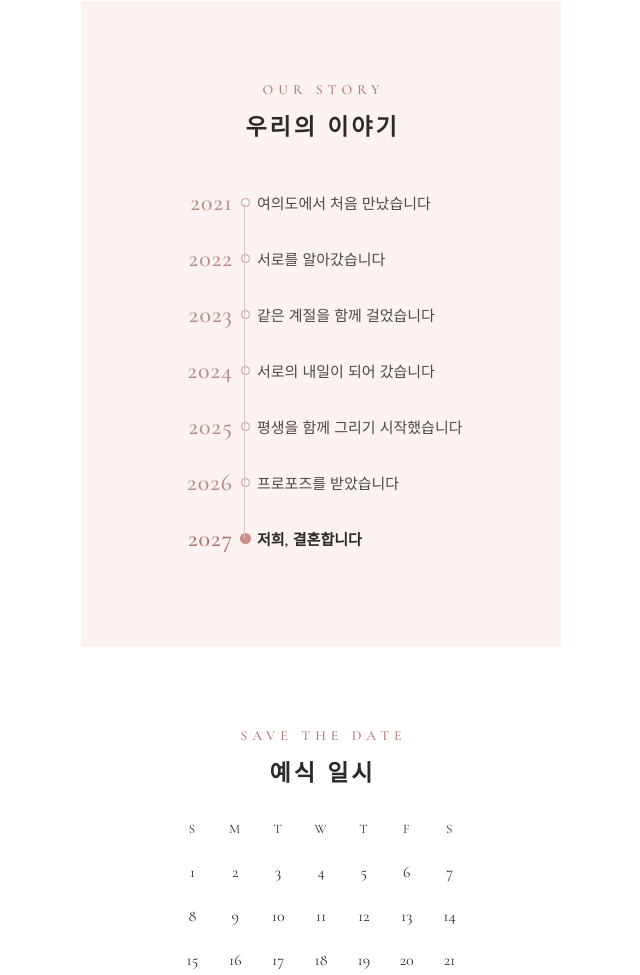
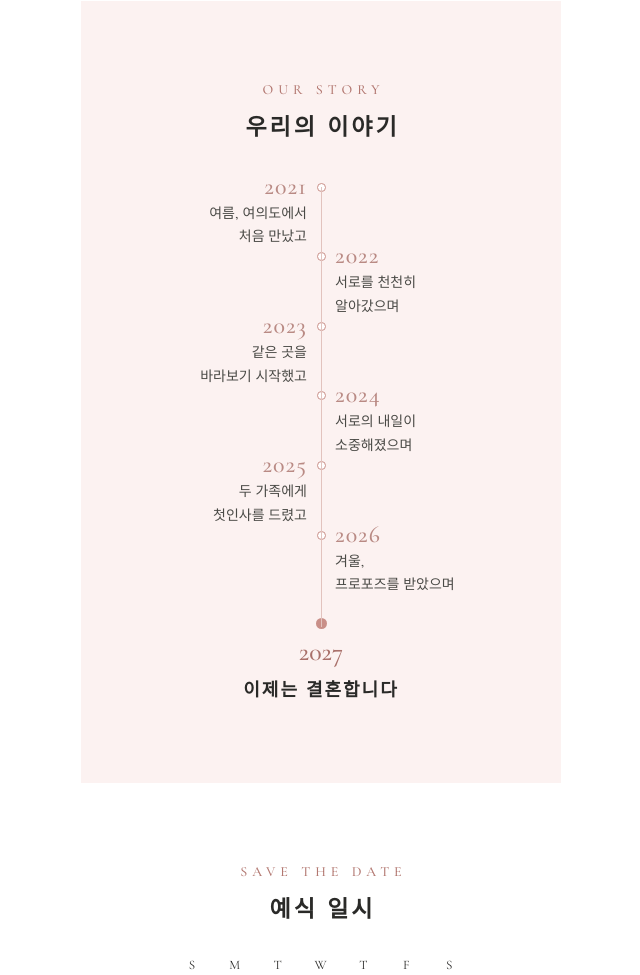
Before and after one commit to jaeyun-jeongin/Jaeyun-jeongin.github.io, a plain HTML site: page index.html in a window 1280 px wide. Shown: the part 2688-3663 px from the top of the page, without its empty margins (319-959 px from the left). Drawn offline with nearby package versions, Linux system fonts and the light colour scheme; a web font is replaced by a local one.

Commit message:
타임라인 문구 수정 및 좌우 지그재그 배치
Co-Authored-By: Claude Opus 5.5 <noreply@anthropic.com>
Claude-Session: https://claude.ai/code/session_014x3DoSBryz5Xt6sjpw67QT

```diff
--- a/index.html
+++ b/index.html
@@ -41,8 +41,8 @@ button{font-family:inherit;cursor:pointer}
 .hero-name{animation:spread 1.5s cubic-bezier(.2,.7,.2,1) both}
 @keyframes spread{from{opacity:0;letter-spacing:28px;filter:blur(5px)}}
 .hero-fade{animation:fade 1.2s ease both}
-.reveal .tl-item{opacity:0;transform:translateX(-18px);transition:opacity .7s ease,transform .8s cubic-bezier(.2,.8,.2,1)}.reveal.in .tl-item{opacity:1;transform:none}
-.reveal .tl-line{transform:scaleY(0);transform-origin:top;transition:transform 1.4s cubic-bezier(.4,0,.2,1) .2s}.reveal.in .tl-line{transform:none}
+.reveal .tl-item{opacity:0;transition:opacity .8s ease,transform .9s cubic-bezier(.2,.8,.2,1)}.reveal .tl-l{transform:translateX(-24px)}.reveal .tl-r{transform:translateX(24px)}.reveal .tl-end{transform:translateY(16px) scale(.96)}.reveal.in .tl-item{opacity:1;transform:none}
+.reveal .tl-line{transform:scaleY(0);transform-origin:top;transition:transform 1.6s cubic-bezier(.4,0,.2,1) .2s}.reveal.in .tl-line{transform:none}
 @keyframes cue{0%,100%{transform:translateY(0);opacity:.5}50%{transform:translateY(6px);opacity:1}}
 .cue{animation:cue 1.8s ease-in-out infinite}
 @media (prefers-reduced-motion: reduce){main *{animation:none!important}.reveal *,.reveal>*,.reveal .tl-item{opacity:1!important;transform:none!important;filter:none!important;clip-path:none!important;transition:none!important}}
@@ -144,42 +144,60 @@ button{font-family:inherit;cursor:pointer}
 <p class="sec-en" style="margin: 0; font-family: 'Cormorant Garamond', serif; font-size: 14px; font-weight: 500; letter-spacing: 5px; padding-left: 5px; color: #B27770">OUR STORY</p>
 <h2 class="sec-ko" style="margin: 0; font-size: 23px; font-weight: 700; letter-spacing: 3px; padding-left: 3px; color: #2A2A28">우리의 이야기</h2>
 </div>
-<div style="position: relative; width: 100%; max-width: 320px">
-<div aria-hidden="true" class="tl-line" style="position: absolute; left: 83px; top: 28px; bottom: 28px; width: 1px; background: #E2C3BE"></div>
-<div class="tl-item" style="display: grid; grid-template-columns: 72px 24px minmax(0, 1fr); align-items: center; min-height: 56px; transition-delay: 0.30s">
-<span style="font-family: 'Cormorant Garamond', serif; font-size: 24px; font-weight: 500; letter-spacing: 1px; text-align: right; color: #B98A84">2021</span>
-<span style="display: flex; justify-content: center"><span style="width: 9px; height: 9px; border-radius: 5px; background: #FFFFFF; border: 1.5px solid #C98F88; box-sizing: border-box"></span></span>
-<span style="font-size: 15px; color: #4A4A46; white-space: nowrap">여의도에서 처음 만났습니다</span>
+<div style="position: relative; width: 100%; max-width: 330px">
+<div aria-hidden="true" class="tl-line" style="position: absolute; left: 50%; top: 12px; bottom: 76px; width: 1px; margin-left: -0.5px; background: #E2C3BE"></div>
+<div class="tl-item tl-l" style="display: grid; grid-template-columns: minmax(0, 1fr) 28px minmax(0, 1fr); align-items: start; padding-bottom: 0; transition-delay: 0.30s">
+<div style="display: flex; flex-direction: column; gap: 4px; align-items: flex-end; text-align: right">
+<span style="font-family: 'Cormorant Garamond', serif; font-size: 24px; font-weight: 500; line-height: 1; letter-spacing: 1px; color: #B98A84">2021</span>
+<span style="font-size: 14px; line-height: 1.7; color: #4A4A46; white-space: nowrap">여름, 여의도에서<br>처음 만났고</span>
 </div>
-<div class="tl-item" style="display: grid; grid-template-columns: 72px 24px minmax(0, 1fr); align-items: center; min-height: 56px; transition-delay: 0.42s">
-<span style="font-family: 'Cormorant Garamond', serif; font-size: 24px; font-weight: 500; letter-spacing: 1px; text-align: right; color: #B98A84">2022</span>
-<span style="display: flex; justify-content: center"><span style="width: 9px; height: 9px; border-radius: 5px; background: #FFFFFF; border: 1.5px solid #C98F88; box-sizing: border-box"></span></span>
-<span style="font-size: 15px; color: #4A4A46; white-space: nowrap">서로를 알아갔습니다</span>
+<span style="display: flex; justify-content: center; padding-top: 8px"><span style="width: 9px; height: 9px; border-radius: 5px; background: #FFFFFF; border: 1.5px solid #C98F88; box-sizing: border-box"></span></span>
+<span></span>
 </div>
-<div class="tl-item" style="display: grid; grid-template-columns: 72px 24px minmax(0, 1fr); align-items: center; min-height: 56px; transition-delay: 0.54s">
-<span style="font-family: 'Cormorant Garamond', serif; font-size: 24px; font-weight: 500; letter-spacing: 1px; text-align: right; color: #B98A84">2023</span>
-<span style="display: flex; justify-content: center"><span style="width: 9px; height: 9px; border-radius: 5px; background: #FFFFFF; border: 1.5px solid #C98F88; box-sizing: border-box"></span></span>
-<span style="font-size: 15px; color: #4A4A46; white-space: nowrap">같은 계절을 함께 걸었습니다</span>
+<div class="tl-item tl-r" style="display: grid; grid-template-columns: minmax(0, 1fr) 28px minmax(0, 1fr); align-items: start; padding-bottom: 0; margin-top: -6px; transition-delay: 0.44s">
+<span></span>
+<span style="display: flex; justify-content: center; padding-top: 8px"><span style="width: 9px; height: 9px; border-radius: 5px; background: #FFFFFF; border: 1.5px solid #C98F88; box-sizing: border-box"></span></span>
+<div style="display: flex; flex-direction: column; gap: 4px; align-items: flex-start; text-align: left">
+<span style="font-family: 'Cormorant Garamond', serif; font-size: 24px; font-weight: 500; line-height: 1; letter-spacing: 1px; color: #B98A84">2022</span>
+<span style="font-size: 14px; line-height: 1.7; color: #4A4A46; white-space: nowrap">서로를 천천히<br>알아갔으며</span>
 </div>
-<div class="tl-item" style="display: grid; grid-template-columns: 72px 24px minmax(0, 1fr); align-items: center; min-height: 56px; transition-delay: 0.66s">
-<span style="font-family: 'Cormorant Garamond', serif; font-size: 24px; font-weight: 500; letter-spacing: 1px; text-align: right; color: #B98A84">2024</span>
-<span style="display: flex; justify-content: center"><span style="width: 9px; height: 9px; border-radius: 5px; background: #FFFFFF; border: 1.5px solid #C98F88; box-sizing: border-box"></span></span>
-<span style="font-size: 15px; color: #4A4A46; white-space: nowrap">서로의 내일이 되어 갔습니다</span>
 </div>
-<div class="tl-item" style="display: grid; grid-template-columns: 72px 24px minmax(0, 1fr); align-items: center; min-height: 56px; transition-delay: 0.78s">
-<span style="font-family: 'Cormorant Garamond', serif; font-size: 24px; font-weight: 500; letter-spacing: 1px; text-align: right; color: #B98A84">2025</span>
-<span style="display: flex; justify-content: center"><span style="width: 9px; height: 9px; border-radius: 5px; background: #FFFFFF; border: 1.5px solid #C98F88; box-sizing: border-box"></span></span>
-<span style="font-size: 15px; color: #4A4A46; white-space: nowrap">평생을 함께 그리기 시작했습니다</span>
+<div class="tl-item tl-l" style="display: grid; grid-template-columns: minmax(0, 1fr) 28px minmax(0, 1fr); align-items: start; padding-bottom: 0; margin-top: -6px; transition-delay: 0.58s">
+<div style="display: flex; flex-direction: column; gap: 4px; align-items: flex-end; text-align: right">
+<span style="font-family: 'Cormorant Garamond', serif; font-size: 24px; font-weight: 500; line-height: 1; letter-spacing: 1px; color: #B98A84">2023</span>
+<span style="font-size: 14px; line-height: 1.7; color: #4A4A46; white-space: nowrap">같은 곳을<br>바라보기 시작했고</span>
 </div>
-<div class="tl-item" style="display: grid; grid-template-columns: 72px 24px minmax(0, 1fr); align-items: center; min-height: 56px; transition-delay: 0.90s">
-<span style="font-family: 'Cormorant Garamond', serif; font-size: 24px; font-weight: 500; letter-spacing: 1px; text-align: right; color: #B98A84">2026</span>
-<span style="display: flex; justify-content: center"><span style="width: 9px; height: 9px; border-radius: 5px; background: #FFFFFF; border: 1.5px solid #C98F88; box-sizing: border-box"></span></span>
-<span style="font-size: 15px; color: #4A4A46; white-space: nowrap">프로포즈를 받았습니다</span>
+<span style="display: flex; justify-content: center; padding-top: 8px"><span style="width: 9px; height: 9px; border-radius: 5px; background: #FFFFFF; border: 1.5px solid #C98F88; box-sizing: border-box"></span></span>
+<span></span>
 </div>
-<div class="tl-item" style="display: grid; grid-template-columns: 72px 24px minmax(0, 1fr); align-items: center; min-height: 56px; transition-delay: 1.02s">
-<span style="font-family: 'Cormorant Garamond', serif; font-size: 24px; font-weight: 500; letter-spacing: 1px; text-align: right; color: #A9706A">2027</span>
-<span style="display: flex; justify-content: center"><span style="width: 11px; height: 11px; border-radius: 6px; background: #C98F88"></span></span>
-<span style="font-size: 15px; font-weight: 700; color: #2A2A28; white-space: nowrap">저희, 결혼합니다</span>
+<div class="tl-item tl-r" style="display: grid; grid-template-columns: minmax(0, 1fr) 28px minmax(0, 1fr); align-items: start; padding-bottom: 0; margin-top: -6px; transition-delay: 0.72s">
+<span></span>
+<span style="display: flex; justify-content: center; padding-top: 8px"><span style="width: 9px; height: 9px; border-radius: 5px; background: #FFFFFF; border: 1.5px solid #C98F88; box-sizing: border-box"></span></span>
+<div style="display: flex; flex-direction: column; gap: 4px; align-items: flex-start; text-align: left">
+<span style="font-family: 'Cormorant Garamond', serif; font-size: 24px; font-weight: 500; line-height: 1; letter-spacing: 1px; color: #B98A84">2024</span>
+<span style="font-size: 14px; line-height: 1.7; color: #4A4A46; white-space: nowrap">서로의 내일이<br>소중해졌으며</span>
+</div>
+</div>
+<div class="tl-item tl-l" style="display: grid; grid-template-columns: minmax(0, 1fr) 28px minmax(0, 1fr); align-items: start; padding-bottom: 0; margin-top: -6px; transition-delay: 0.86s">
+<div style="display: flex; flex-direction: column; gap: 4px; align-items: flex-end; text-align: right">
+<span style="font-family: 'Cormorant Garamond', serif; font-size: 24px; font-weight: 500; line-height: 1; letter-spacing: 1px; color: #B98A84">2025</span>
+<span style="font-size: 14px; line-height: 1.7; color: #4A4A46; white-space: nowrap">두 가족에게<br>첫인사를 드렸고</span>
+</div>
+<span style="display: flex; justify-content: center; padding-top: 8px"><span style="width: 9px; height: 9px; border-radius: 5px; background: #FFFFFF; border: 1.5px solid #C98F88; box-sizing: border-box"></span></span>
+<span></span>
+</div>
+<div class="tl-item tl-r" style="display: grid; grid-template-columns: minmax(0, 1fr) 28px minmax(0, 1fr); align-items: start; padding-bottom: 0; margin-top: -6px; transition-delay: 1.00s">
+<span></span>
+<span style="display: flex; justify-content: center; padding-top: 8px"><span style="width: 9px; height: 9px; border-radius: 5px; background: #FFFFFF; border: 1.5px solid #C98F88; box-sizing: border-box"></span></span>
+<div style="display: flex; flex-direction: column; gap: 4px; align-items: flex-start; text-align: left">
+<span style="font-family: 'Cormorant Garamond', serif; font-size: 24px; font-weight: 500; line-height: 1; letter-spacing: 1px; color: #B98A84">2026</span>
+<span style="font-size: 14px; line-height: 1.7; color: #4A4A46; white-space: nowrap">겨울,<br>프로포즈를 받았으며</span>
+</div>
+</div>
+<div class="tl-item tl-end" style="display: flex; flex-direction: column; align-items: center; gap: 10px; padding-top: 20px; transition-delay: 1.14s">
+<span style="width: 11px; height: 11px; border-radius: 6px; background: #C98F88"></span>
+<span style="font-family: 'Cormorant Garamond', serif; font-size: 26px; font-weight: 500; line-height: 1; color: #A9706A">2027</span>
+<span style="font-size: 18px; font-weight: 700; letter-spacing: 2px; color: #2A2A28">이제는 결혼합니다</span>
 </div>
 </div>
 </section>
```
